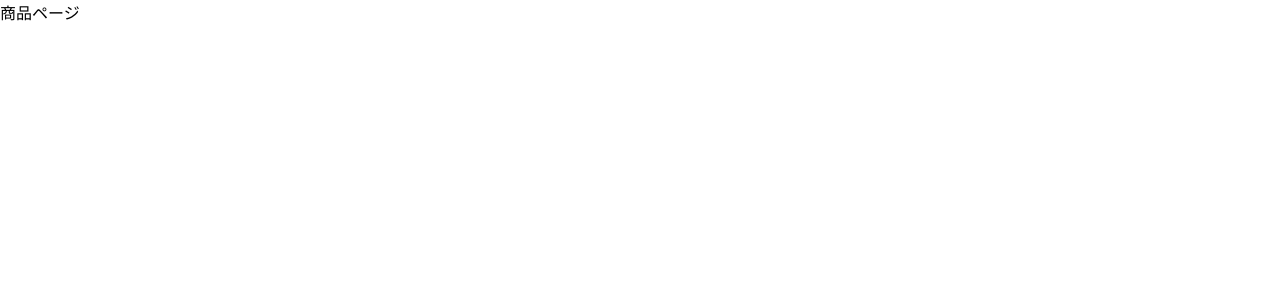
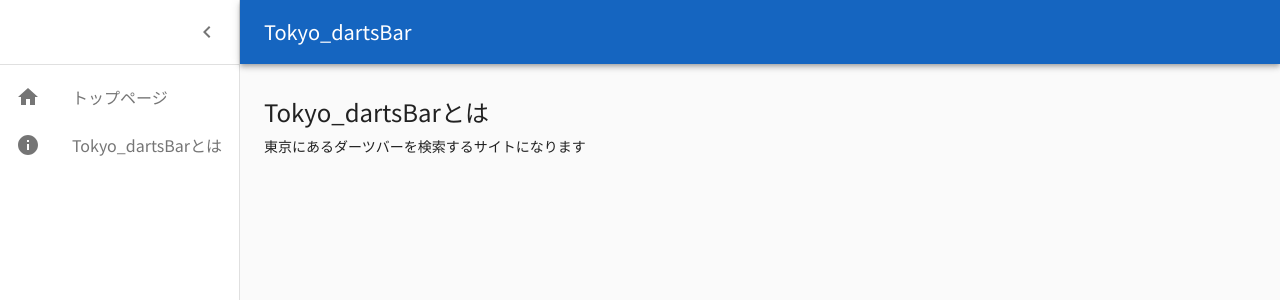
Before and after one commit to kkyopa/tokyo-dartsbar, a React (Create React App) app: page /products in a window 1280 px wide. Shown: the top 300 px of the page. Built offline with nearby package versions, Linux system fonts and the light colour scheme.

Commit message:
トップページとサイト概要説明文言訂正

```diff
--- a/src/components/pages/HomePage.tsx
+++ b/src/components/pages/HomePage.tsx
@@ -1,7 +1,12 @@
 import React from "react";
+import GenericTemplate from "../templates/GenericTemplate";
 
 const HomePage: React.FC = () => {
-  return <>トップページ</>;
+  return (
+    <GenericTemplate title="Tokyo_dartsBar">
+      <>検索してみよう</>
+    </GenericTemplate>
+  );
 };
 
 export default HomePage;
--- a/src/components/pages/ProductPage.tsx
+++ b/src/components/pages/ProductPage.tsx
@@ -1,7 +1,12 @@
 import React from "react";
+import GenericTemplate from "../templates/GenericTemplate";
 
 const ProductPage: React.FC = () => {
-  return <>商品ページ</>;
+  return (
+    <GenericTemplate title="Tokyo_dartsBarとは">
+      <>東京にあるダーツバーを検索するサイトになります</>
+    </GenericTemplate>
+  );
 };
 
 export default ProductPage;
```
